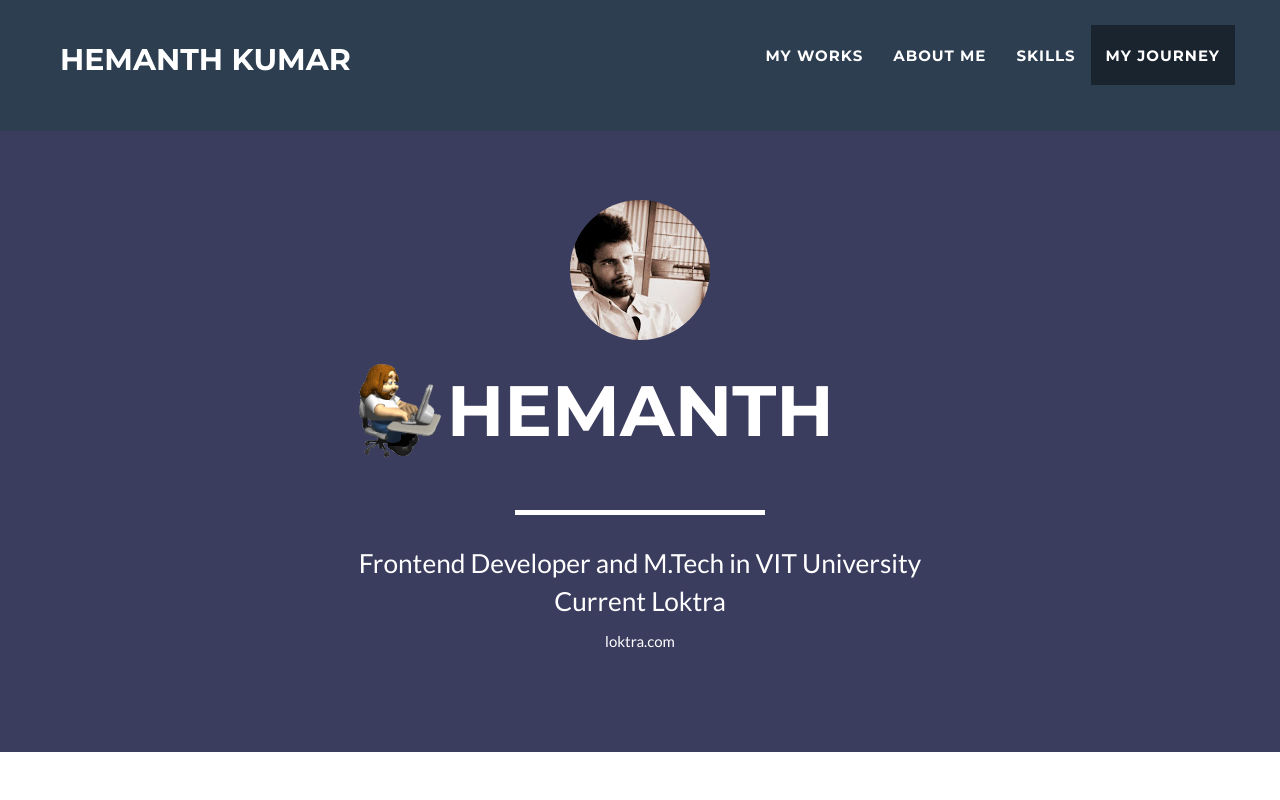
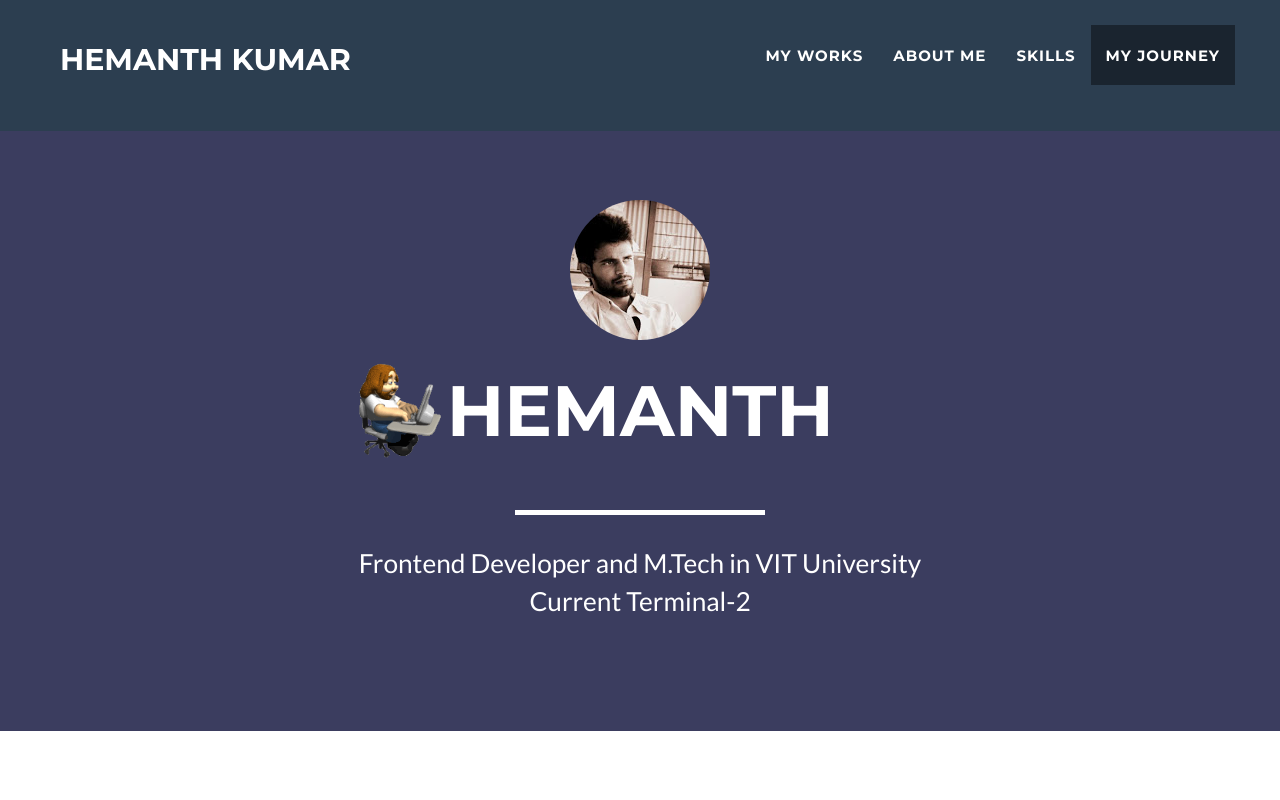
Before and after one commit to HemanthNewage/files, a plain HTML site: page index.html in a window 1280 px wide. Shown: the top 800 px of the page. Drawn offline with nearby package versions, Linux system fonts and the light colour scheme; some packages are replaced by stand-ins of ours; files that its build step writes are made by us from their sources; files whose address does not match are found by name.

Commit message:
Update index.html

```diff
--- a/index.html
+++ b/index.html
@@ -92,7 +92,7 @@
                     <div class="intro-text " style="    margin-left: 0px; margin-right: 0px;">
                          <hr class="star-light">
                         <span class="skills">Frontend Developer and M.Tech in VIT University</span>
-                       <p class="skills">Current Loktra </p><a href="https://www.loktra.com/team" style="cursor:pointer;color:#fff;" title="Loktra"> loktra.com</a>
+                       <p class="skills">Current Terminal-2 </p></a>
                     </div>
                 </div>
             </div>
```
